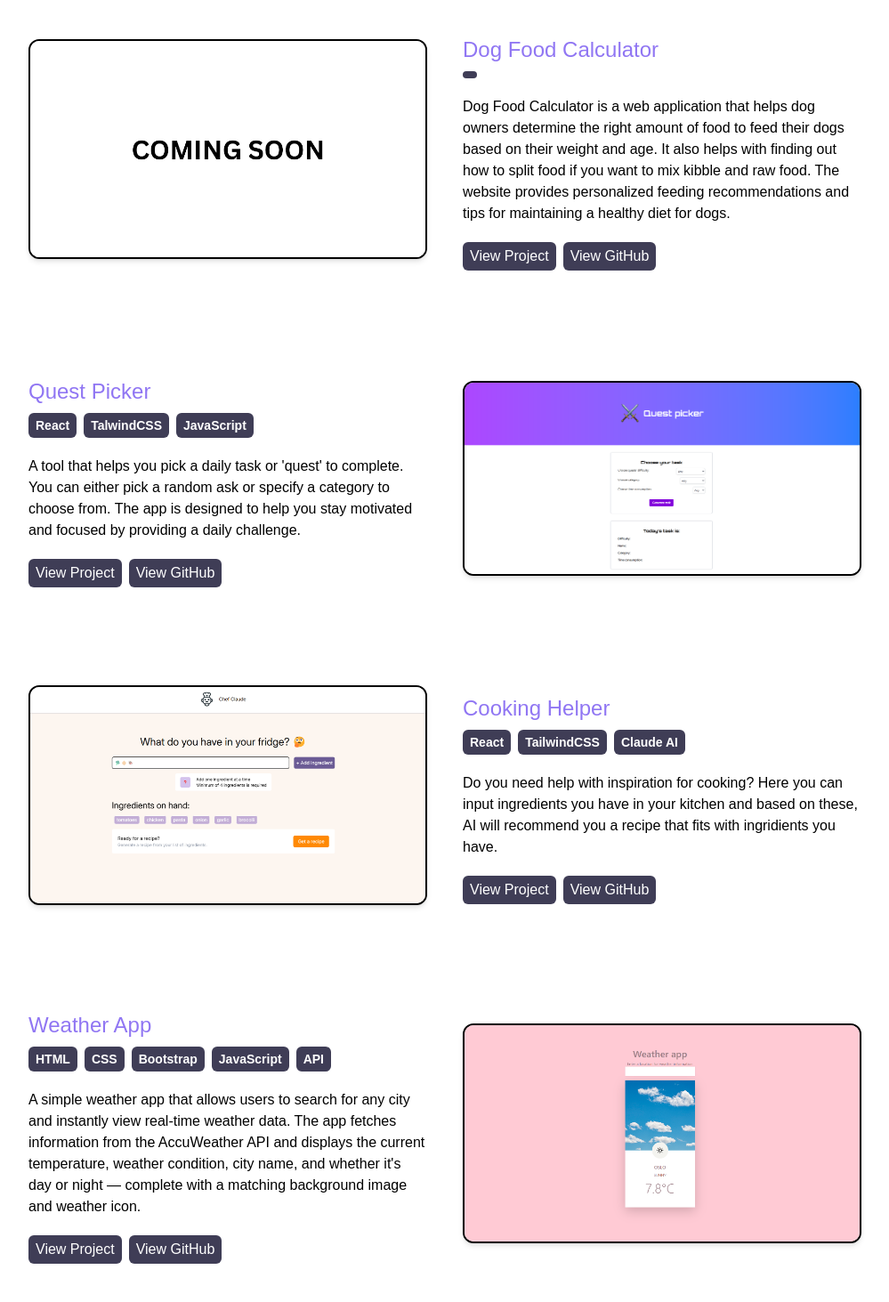
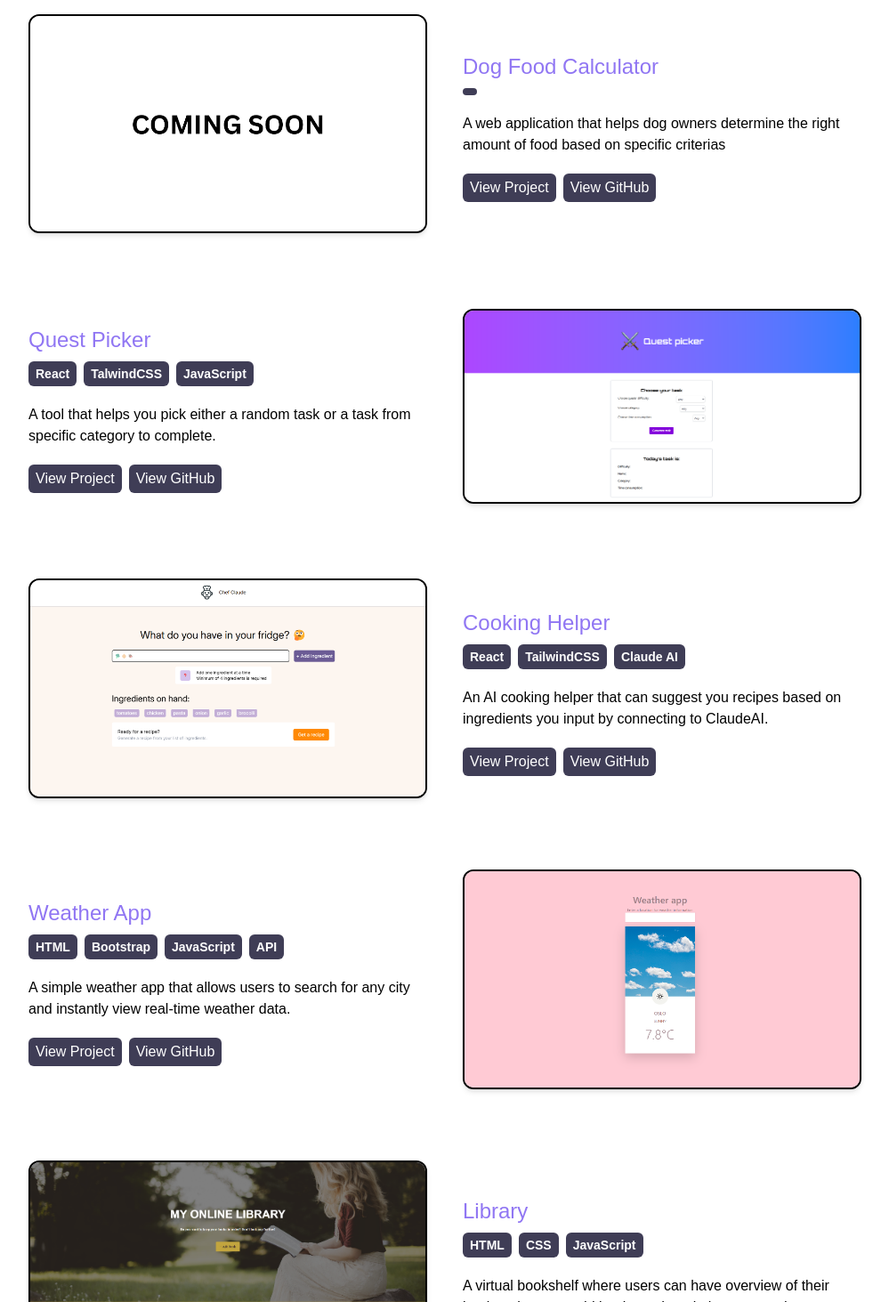
Before and after one commit to evzistara/portfolio2, a React (Vite) app: page / in a window 1280 px wide. Shown: the part 2507-3970 px from the top of the page at 89% size, without its empty margins (140-1139 px from the left). Built offline with nearby package versions, Linux system fonts and the light colour scheme.

Commit message:
Change description of projects

```diff
--- a/src/data/projectsData.js
+++ b/src/data/projectsData.js
@@ -11,7 +11,7 @@ export default [
     name: "Dog Food Calculator",
     technologies: [""],
     description:
-      "Dog Food Calculator is a web application that helps dog owners determine the right amount of food to feed their dogs based on their weight and age. It also helps with finding out how to split food if you want to mix kibble and raw food. The website provides personalized feeding recommendations and tips for maintaining a healthy diet for dogs.",
+      "A web application that helps dog owners determine the right amount of food based on specific criterias",
     site: "",
     github: "",
     image: comingSoon,
@@ -21,7 +21,7 @@ export default [
     name: "Quest Picker",
     technologies: ["React", "TalwindCSS", "JavaScript"],
     description:
-      "A tool that helps you pick a daily task or 'quest' to complete. You can either pick a random ask or specify a category to choose from. The app is designed to help you stay motivated and focused by providing a daily challenge.",
+      "A tool that helps you pick either a random task or a task from specific category to complete.",
     site: "https://evzistara.github.io/questpicker/",
     github: "https://github.com/evzistara/questpicker",
     image: questPicker,
@@ -31,7 +31,7 @@ export default [
     name: "Cooking Helper",
     technologies: ["React", "TailwindCSS", "Claude AI"],
     description:
-      "Do you need help with inspiration for cooking? Here you can input ingredients you have in your kitchen and based on these, AI will recommend you a recipe that fits with ingridients you have.",
+      "An AI cooking helper that can suggest you recipes based on ingredients you input by connecting to ClaudeAI.",
     site: "https://cookinghelper13.netlify.app/",
     github: "https://github.com/evzistara/cookingHelper",
     image: CookingHelper,
@@ -39,9 +39,9 @@ export default [
   {
     id: 4,
     name: "Weather App",
-    technologies: ["HTML", "CSS", "Bootstrap", "JavaScript", "API"],
+    technologies: ["HTML", "Bootstrap", "JavaScript", "API"],
     description:
-      "A simple weather app that allows users to search for any city and instantly view real-time weather data. The app fetches information from the AccuWeather API and displays the current temperature, weather condition, city name, and whether it's day or night — complete with a matching background image and weather icon.",
+      "A simple weather app that allows users to search for any city and instantly view real-time weather data.",
     site: "https://evzistara.github.io/weather-app/",
     github: "https://github.com/evzistara/weather-app",
     image: WeatherApp,
@@ -51,7 +51,7 @@ export default [
     name: "Library",
     technologies: ["HTML", "CSS", "JavaScript"],
     description:
-      "A virtual bookshelf where users can add new books through a form modal, mark books as read/unread with a toggle button, and remove books from the list. The app uses localStorage to save the book data, ensuring that the list persists even after the page is refreshed.",
+      "A virtual bookshelf where users can have overview of their books - they can add books and mark them as read",
     site: "https://evzistara.github.io/books/",
     github: "https://github.com/evzistara/books",
     image: Library,
```
